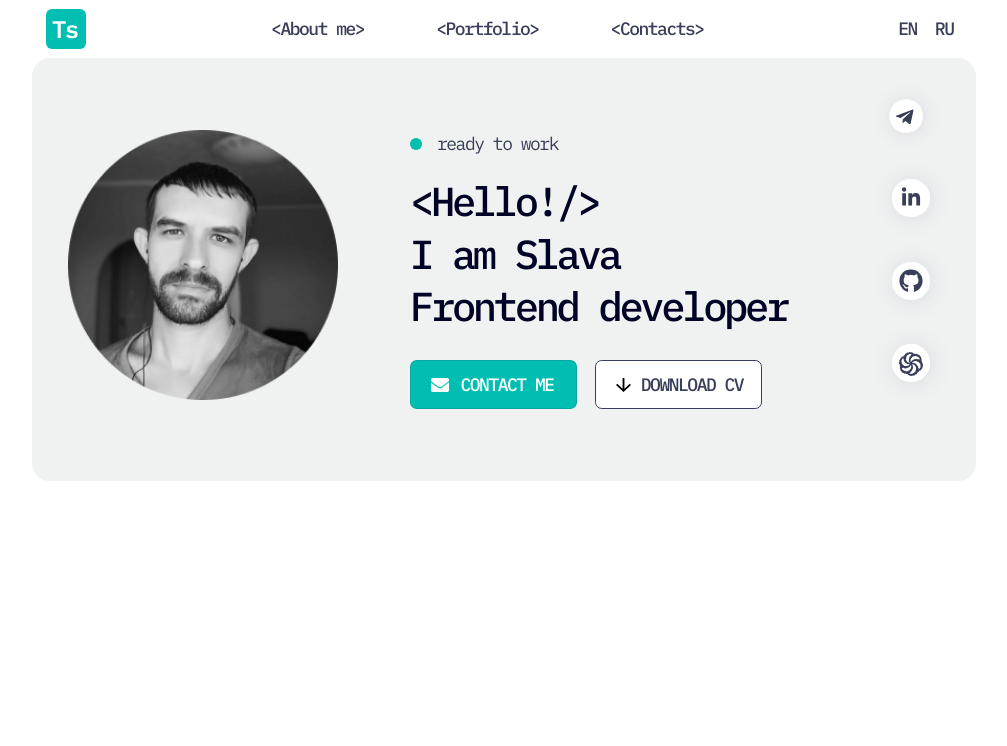
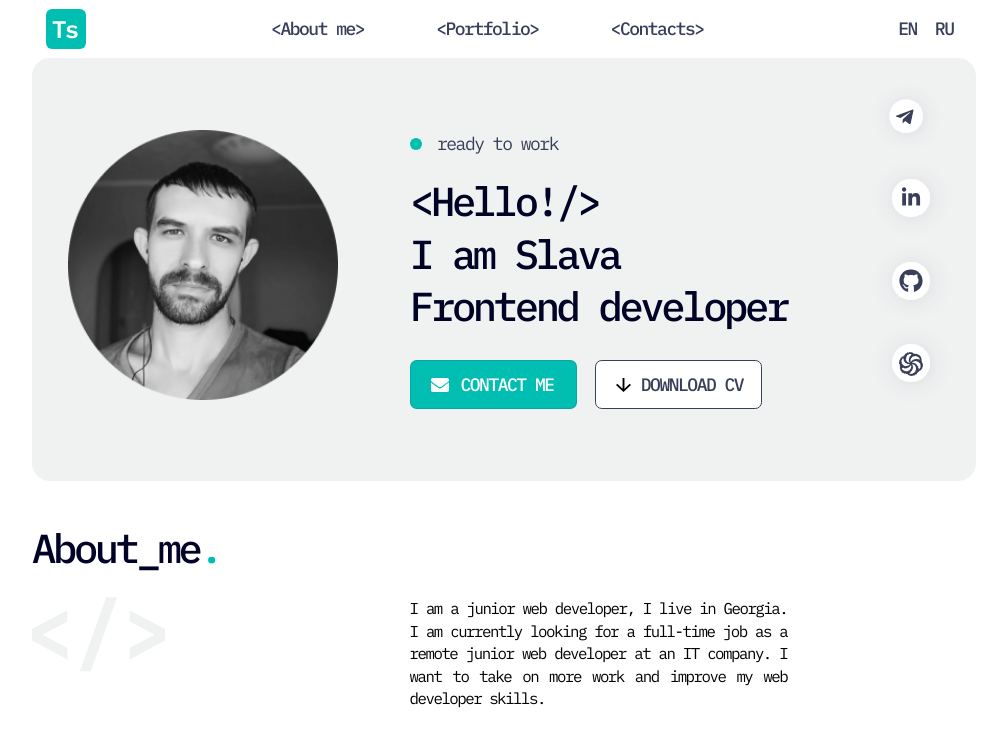
Before and after one commit to Tsvetkoffff/cv, a React (Vite) app: page / in a window 1280 px wide. Shown: the top 746 px of the page, without its empty margins (126-1133 px from the left). Built offline with nearby package versions, Linux system fonts and the light colour scheme.

Commit message:
feat: add layout about me section

```diff
--- a/src/App.jsx
+++ b/src/App.jsx
@@ -2,6 +2,7 @@ import React from 'react'
 import GreetSection from '/src/components/GreetSection'
 import Navigation from '/src/components/Navigation'
 import SocialBar from '/src/components/SocialBar'
+import AboutMe from '/src/components/AboutMe';
 
 const App = () => {
   return (
@@ -12,6 +13,7 @@ const App = () => {
       <main className='my-container relative'>
         <GreetSection />
         <SocialBar />
+        <AboutMe />
       </main>
     </>
   )
--- /dev/null
+++ b/src/components/AboutMe/index.jsx
@@ -0,0 +1,26 @@
+import React from 'react'
+import SectionHeader from '../SectionHeader'
+import {ReactComponent as TagIcon} from '/src/assets/icons/tag-icon.svg'
+
+const AboutMe = () => {
+  return (
+    <section className='about-section'>
+      <div className='about-section__wrapper py-9 space-y-5'>
+        <SectionHeader text='About_me' dot={true} />
+        <div className='description-wrapper flex flex-col space-y-7 md:space-y-0 md:flex-row-reverse  md:justify-end'>
+          <p className='about-section__description text-justify text-sm md:w-[40%]'>
+            I am a junior web developer, I live in Georgia. I am currently
+            looking for a full-time job as a remote junior web developer at an
+            IT company. I want to take on more work and improve my web developer
+            skills.
+          </p>
+          <div className='md:w-[40%]'>
+            <TagIcon/>
+          </div>
+        </div>
+      </div>
+    </section>
+  )
+}
+
+export default AboutMe
--- /dev/null
+++ b/src/components/SectionHeader/index.css
@@ -0,0 +1,5 @@
+@layer components {
+  .section-header {
+    @apply relative font-medium text-dark tracking-tightest text-[1.4em] leading-[130%] lg:leading-[130%] lg:text-4xl xl:leading-[130%] xl:text-5xl;
+  }
+}
--- /dev/null
+++ b/src/components/SectionHeader/index.jsx
@@ -0,0 +1,12 @@
+import React from 'react'
+
+const SectionHeader = ({text, dot}) => {
+  return (
+    <h2 className='section-header'>
+      {text}
+      {dot && <span className='text-primary'>.</span>}
+    </h2>
+  )
+}
+
+export default SectionHeader
--- a/src/index.css
+++ b/src/index.css
@@ -2,6 +2,7 @@
 @import './components/Button';
 @import './components/Navigation';
 @import './components/BurgerButton';
+@import './components/SectionHeader';
 
 @tailwind base;
 @tailwind components;
@@ -34,6 +35,7 @@
 html {
   font-size: 18px;
   line-height: 130%;
+  @apply tracking-tightest;
 }
 
 body {
```
Also changed, not shown: src/assets/icons/tag-icon.svg (added), src/components/AboutMe/index.css (added).
